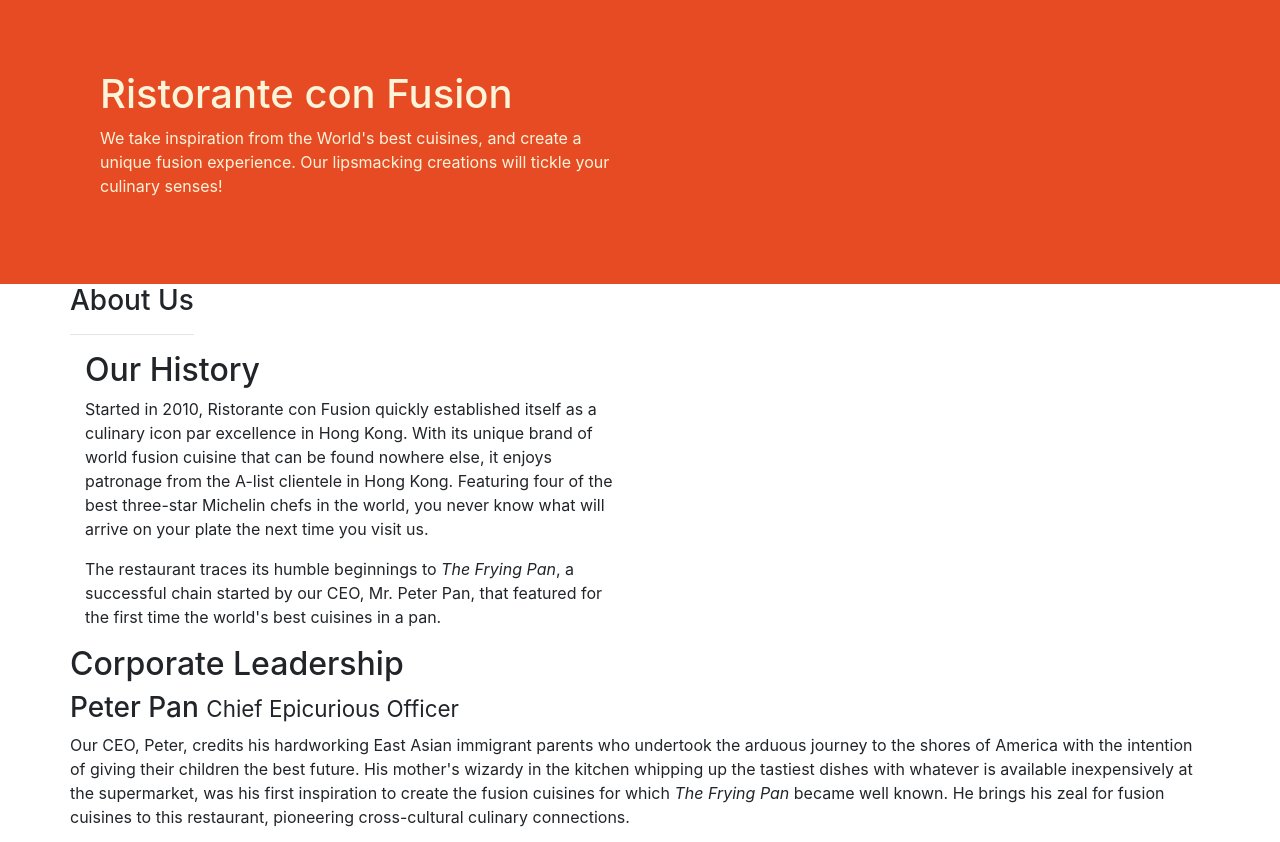
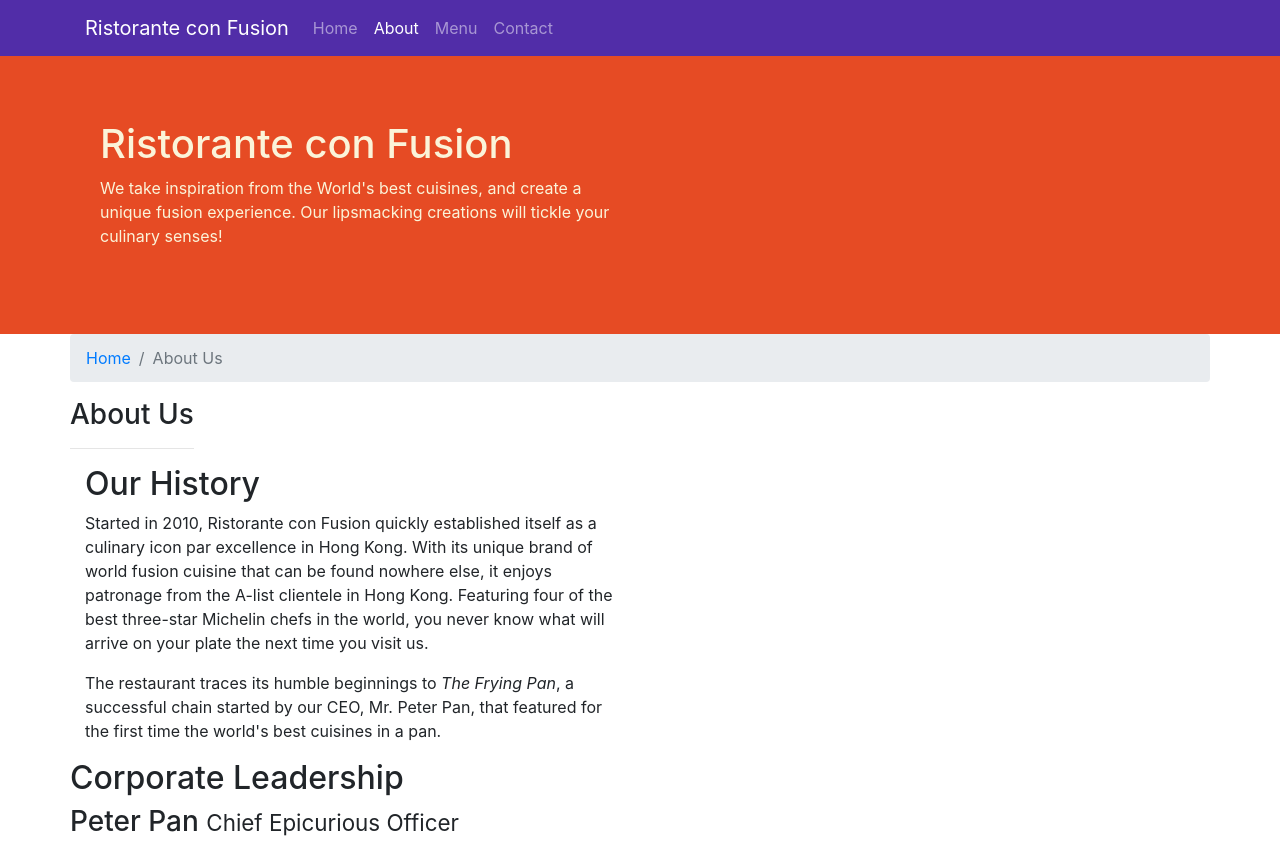
Before and after one commit to namanctrvd/Bootstrap-restro, a website: page aboutus.html in a window 1280 px wide. Shown: the top 842 px of the page. Drawn offline with nearby package versions, Linux system fonts and the light colour scheme.

Commit message:
Navbar and breadcrumbs

```diff
--- a/aboutus.html
+++ b/aboutus.html
@@ -18,6 +18,24 @@
 
 <body>
 
+    <!--Nav bar-->
+    <nav class="navbar navbar-dark navbar-expand-sm fixed-top">
+        <div class="container">
+            <a class="navbar-brand" href="#">Ristorante con Fusion</a>
+            <button class="navbar-toggler" type="button" data-toggle="collapse" data-target="#Navbar">
+                <span class="navbar-toggler-icon"></span>
+            </button>
+            <div class="collapse navbar-collapse" id="Navbar">
+                <ul class="navbar-nav mr-auto">
+                    <li class="nav-item"><a class="nav-link" href="./index.html">Home</a></li>
+                    <li class="nav-item active"><a class="nav-link" href="#">About</a></li>
+                    <li class="nav-item"><a class="nav-link" href="#">Menu</a></li>
+                    <li class="nav-item"><a class="nav-link" href="#">Contact</a></li>
+                </ul>
+            </div>
+        </div>
+    </nav>
+
     <header class="jumbotron">
         <div class="container">
             <div class="row row-header">
@@ -33,6 +51,10 @@
 
     <div class="container">
         <div  class="row">
+            <ol class="col-12 breadcrumb">
+                <li class="breadcrumb-item"><a href="./index.html">Home</a></li>
+                <li class="breadcrumb-item active">About Us</li>
+            </ol>
             <div class="row-container">
                <h3>About Us</h3>
                <hr>
--- a/css/styles.css
+++ b/css/styles.css
@@ -29,3 +29,12 @@
     margin: 0px;
     color: #0f0f0f;
 }
+
+body {
+    padding: 50px 0px 0px 0px;
+    z-index: 0;
+}
+
+.navbar-dark {
+    background-color: #512DA8;
+}
```
Also changed, not shown: index.html (+17 -0 lines).
